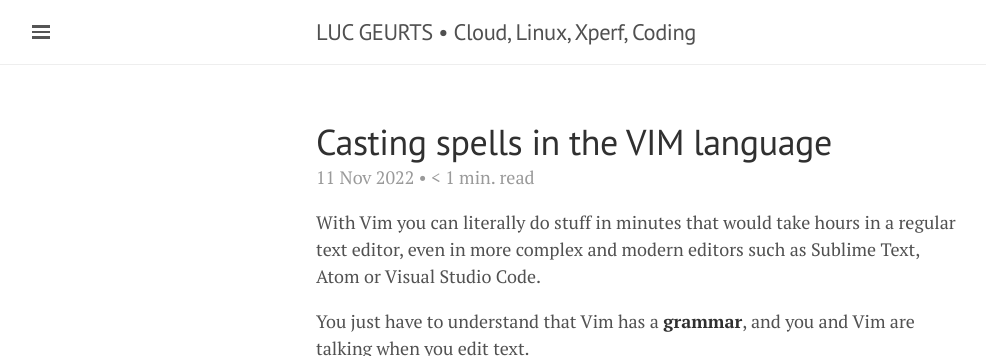
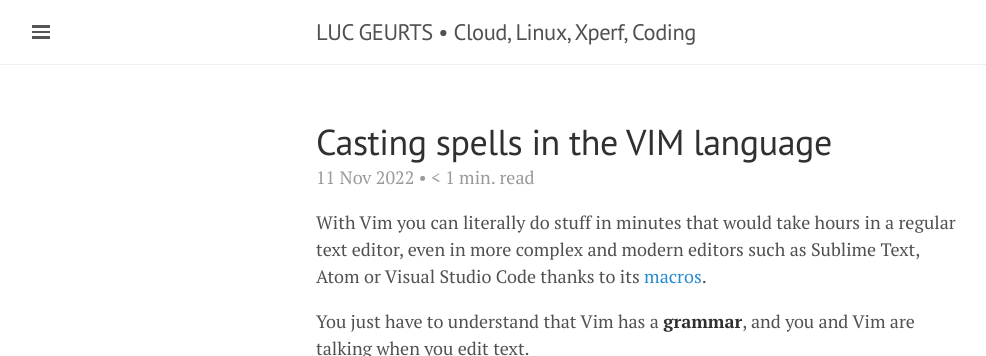
Before and after one commit to lgeurts/lgeurts.github.io, a Jekyll site: the page built from _posts/2022-11-11-mastering-the-vim-language.md, in a window 1280 px wide, cut to the strip 0-356 px from the top of the page. Shown: the whole strip, without its empty margins (0-986 px from the left). Built offline with Jekyll 4.4.1, drawn with Linux system fonts in a browser that asks for light colours; nearby versions of some CDN libraries; comment, search, counter and statistics services are not loaded.

Commit message:
Update 2022-11-11-mastering-the-vim-language.md

```diff
--- a/_posts/2022-11-11-mastering-the-vim-language.md
+++ b/_posts/2022-11-11-mastering-the-vim-language.md
@@ -7,7 +7,7 @@ category: Open Source
 tags: [ Linux Tutorials ]
 ---
 
-With Vim you can literally do stuff in minutes that would take hours in a regular text editor, even in more complex and modern editors such as Sublime Text, Atom or Visual Studio Code.
+With Vim you can literally do stuff in minutes that would take hours in a regular text editor, even in more complex and modern editors such as Sublime Text, Atom or Visual Studio Code thanks to its [macros](https://www.vimfromscratch.com/articles/vim-macros).
 
 You just have to understand that Vim has a **grammar**, and you and Vim are talking when you edit text.
 
```
